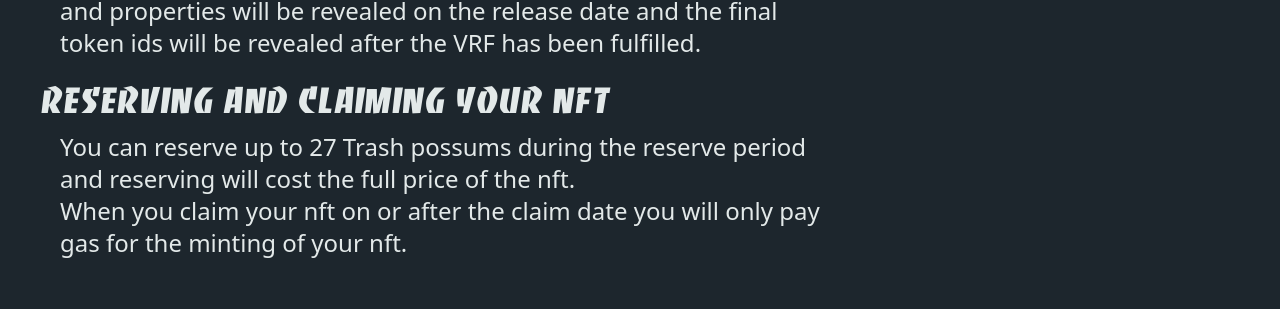
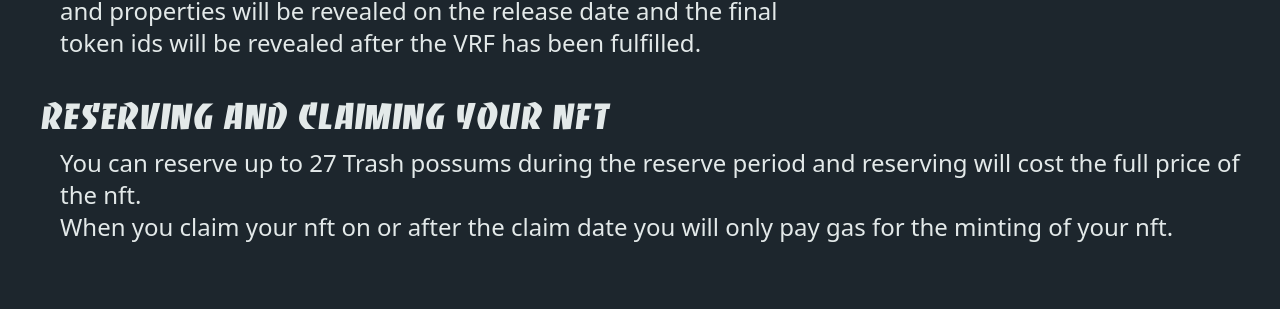
Before and after one commit to MrDeadCe11/TrashPossums, a Vue app in the folder trash-site/: page / in a window 1280 px wide. Shown: the part 1623-1932 px from the top of the page. Built offline with nearby package versions, Linux system fonts and the light colour scheme; no server answers.

Commit message:
Update Home.vue

```diff
--- a/trash-site/src/views/Home.vue
+++ b/trash-site/src/views/Home.vue
@@ -12,15 +12,15 @@
       <div class="sm:m-auto -m-5 sm:col-span-6 col-span-full p-1 w-full sm:w-5/6">
         <img
           src="https://ik.imagekit.io/trashpossums/assets/possum_central_naked_Jm05jJafT.png?updatedAt=1639249322920"
-          class="static m-5 h-auto w-auto -z-50"
+          class="m-5 h-auto w-auto -z-50 object-cover"
         />
       </div>
 
-      <h1 class="d-flex col-span-6 mb-3 ml- 10 text-4xl text-white-light">
+      <h1 class="d-flex col-span-6 mb-3 ml- 10 text-3xl sm:text-4xl text-white-light">
         The Trash Possums are Coming!
       </h1>
       <div class="mb-5 flex col-span-4 flex-row">
-        <p class="sm:text-2xl text-xl text-white-light ml-5">
+        <p class="sm:text-2xl text-lg text-white-light ml-5">
           In the year 2421, centuries after irradiated hurricanes caused the
           evolution of rabies into an incurable pestilence across the globe.
           With humanity long extinct, the Trash 'Possums have risen. Shaping
@@ -40,11 +40,11 @@
         </div>
       </div>
       <div class="col-span-4">
-        <h1 class="col-span-2 mb-3 ml-5 text-4xl text-white-light">
+        <h1 class="col-span-2 mb-3 ml-5 text-2xl sm:text-4xl text-white-light">
           Fair launch and minting
         </h1>
         <div class="flex col-span-3">
-          <p class="sm:text-2xl text-xl text-white-light ml-10">
+          <p class="sm:text-2xl text-lg text-white-light ml-10">
             Trash Possums is an NFT collection on Polygon. We will have a
             totally fair launch. Each token ID is generated using a pseudo
             random number generator in the contract when the user reserves a
@@ -55,19 +55,20 @@
             final token ids will be revealed after the VRF has been fulfilled.
           </p>
         </div>
+        </div>
         <div class="col-span-full mt-5">
-          <h1 class="col-span-2 mb-3 ml-5 text-4xl text-white-light">
+          <h1 class="mb-3 ml-5 text-2xl sm:text-4xl text-white-light">
             Reserving and Claiming your NFT
           </h1>
-          <div class="flex col-span-6">
-            <p class="sm:text-2xl text-xl text-white-light ml-10">
+          <div class="">
+            <p class="sm:text-2xl text-lg text-white-light ml-10">
               You can reserve up to 27 Trash possums during the reserve period
               and reserving will cost the full price of the nft. <br />
               When you claim your nft on or after the claim date you will only
               pay gas for the minting of your nft.
             </p>
           </div>
-        </div>
+
       </div>
       <div
         class="h-auto col-span-full sm:col-span-3 sm:col-start-2 text-white-light mt-32 mb-8"
```
